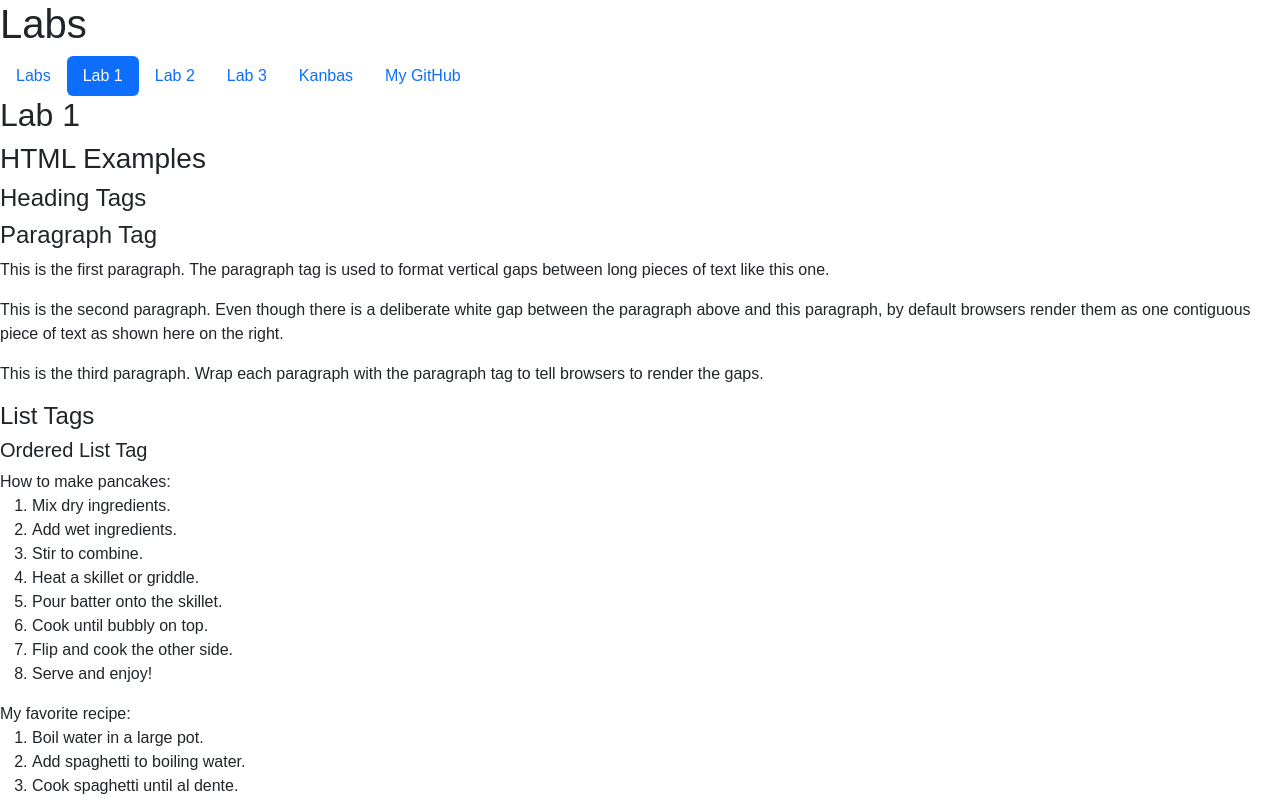
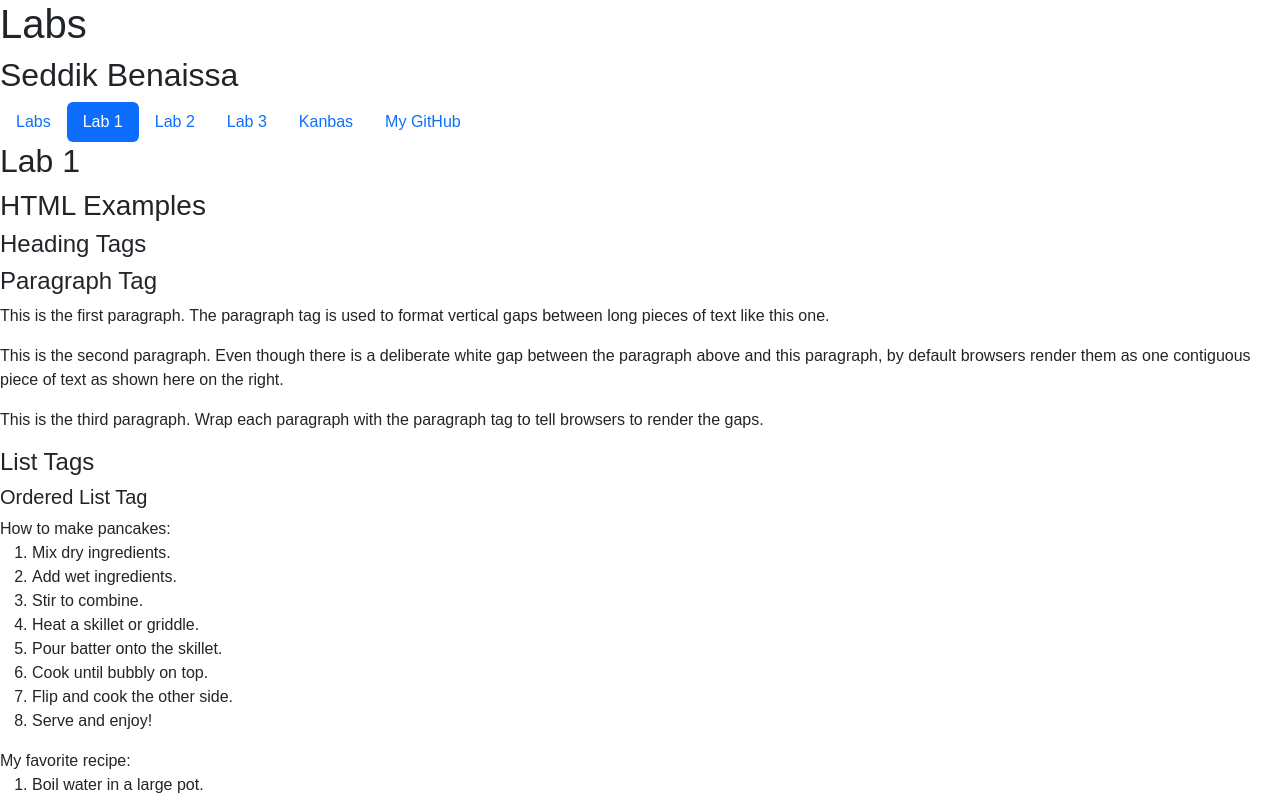
Before and after one commit to sdk-bens/kanbas-react-web-app, a React (Create React App) app: page /#/Labs/Lab1 in a window 1280 px wide. Shown: the top 800 px of the page. Built offline with nearby package versions, Linux system fonts and the light colour scheme.

Commit message:
Add my full name

```diff
--- a/src/Labs/TOC.tsx
+++ b/src/Labs/TOC.tsx
@@ -47,7 +47,7 @@
         </a>
       </li>
       <li className="nav-item">
-        <a id="wd-k" href="https://github.com/sdk-bens/kanbas-react-web-app" className="nav-link">
+        <a id="wd-github" href="https://github.com/sdk-bens/kanbas-react-web-app" className="nav-link">
           My GitHub
         </a>
       </li>
--- a/src/Labs/index.tsx
+++ b/src/Labs/index.tsx
@@ -7,6 +7,7 @@
   return (
     <div id="wd-labs">
       <h1>Labs</h1>
+      <h2>Seddik Benaissa</h2>
       <TOC />
       <Routes>
         <Route path="/" element={<Navigate to="Lab1" />} />
```
